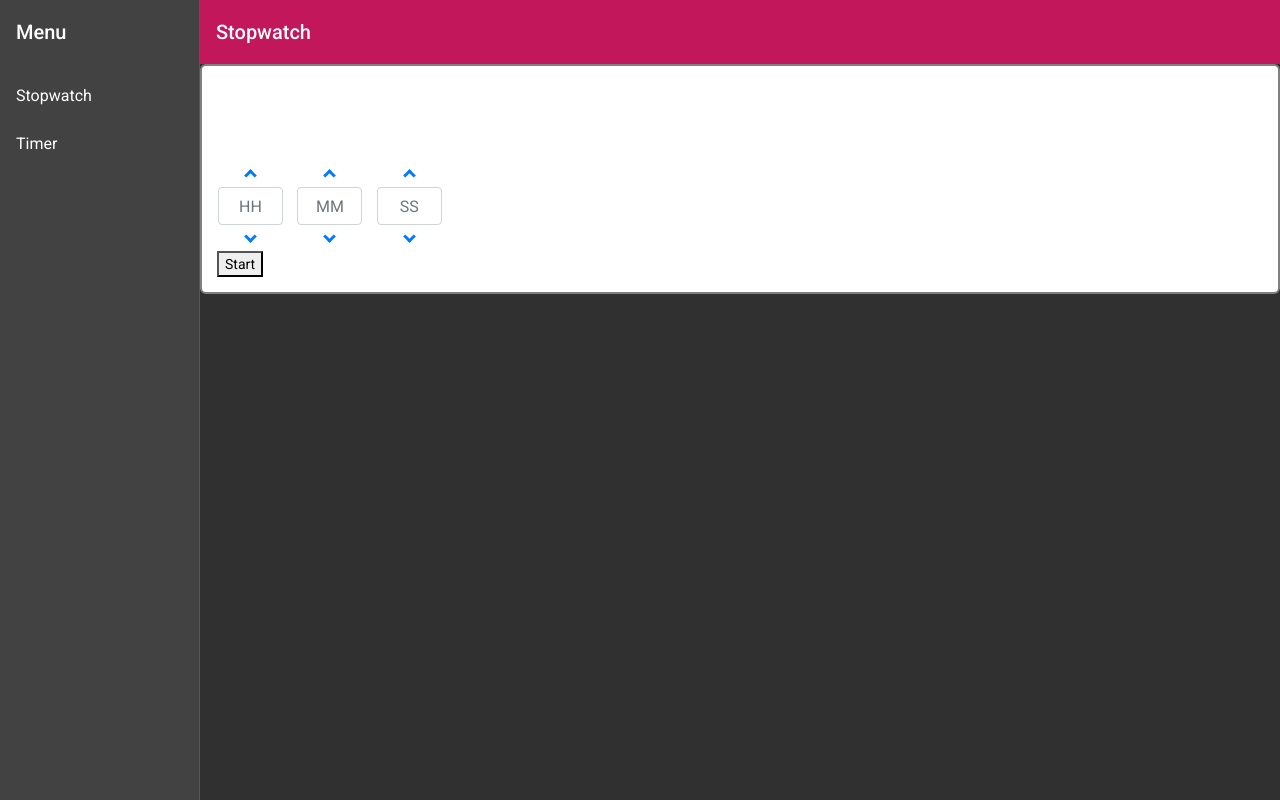
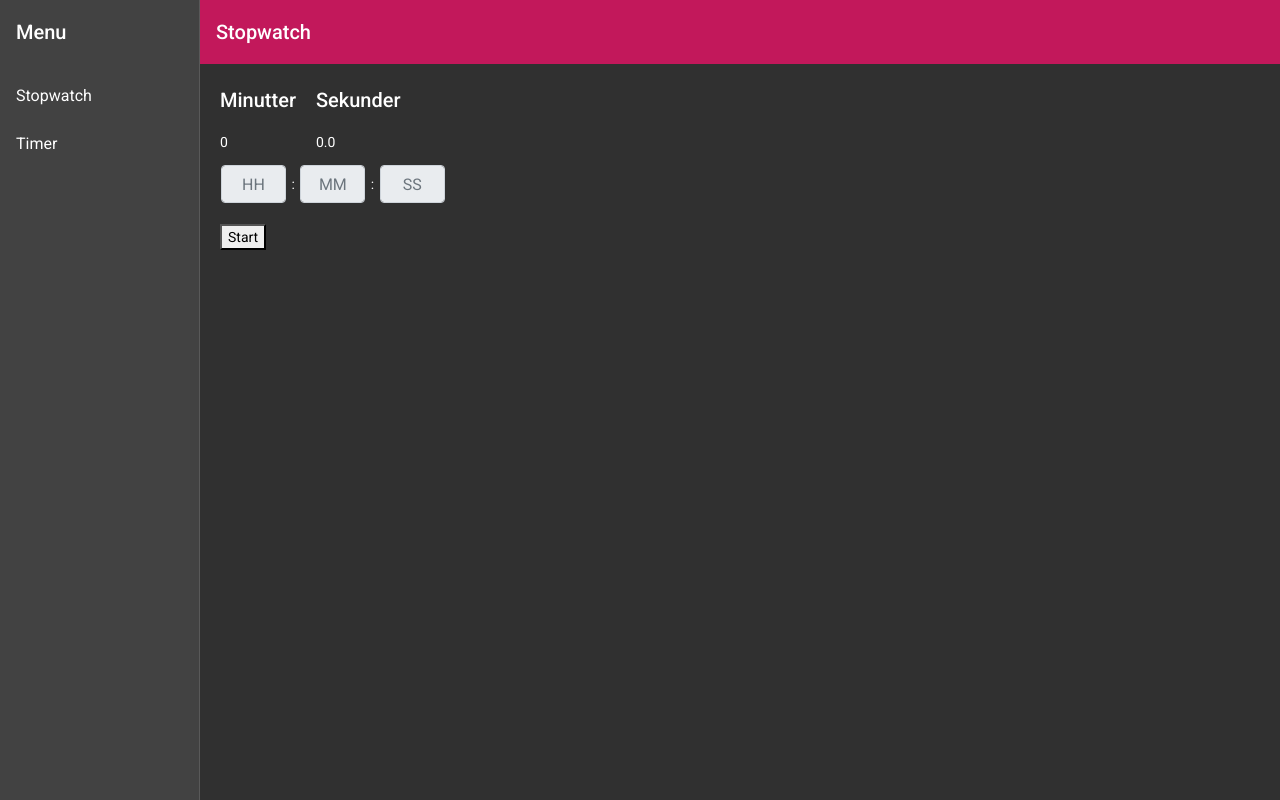
Before and after one commit to joarkm/Stopwatch, an Angular app: page /stopwatch in a window 1280 px wide. Built offline with nearby package versions, Linux system fonts and the light colour scheme.

Commit message:
Styling fixes

```diff
--- a/src/app/stopwatch/stopwatch-container.component.html
+++ b/src/app/stopwatch/stopwatch-container.component.html
@@ -1,4 +1,4 @@
-<div class="card">
+<div style="margin: 20px;">
     <app-stopwatch
         [minutes]="0" [seconds]="counterSeconds$ | async"
         (timingEventEmitted)="onTimingEventEmitted($event);">
--- a/src/app/stopwatch/stopwatch/stopwatch.component.html
+++ b/src/app/stopwatch/stopwatch/stopwatch.component.html
@@ -1,4 +1,5 @@
-<app-time-presentation [minutes]="minutes" [seconds]="seconds"></app-time-presentation>
+<app-time-presentation [minutes]="minutes" [seconds]="seconds" [disabled]="true"></app-time-presentation>
+<br>
 <app-timing-controls
     [currentTimingState]="currentTimingState"
     (timingActionDispatched)="onTimingActionDispatched($event);"
```
